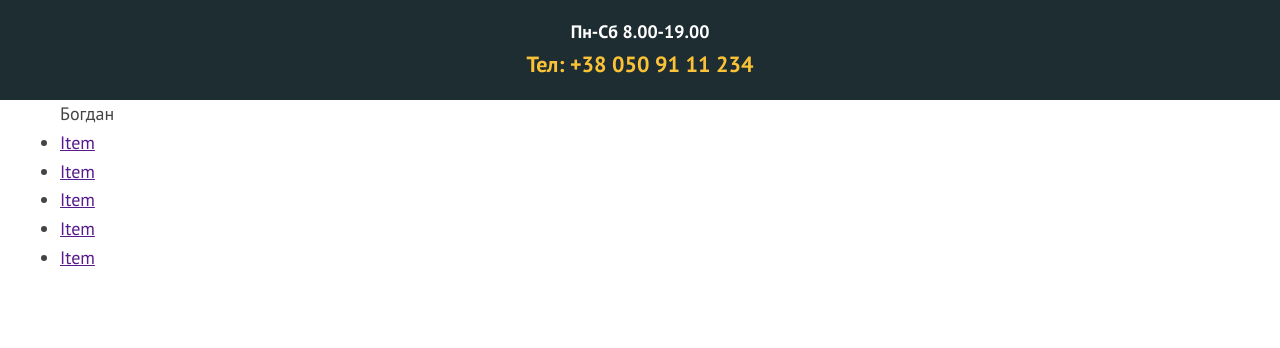
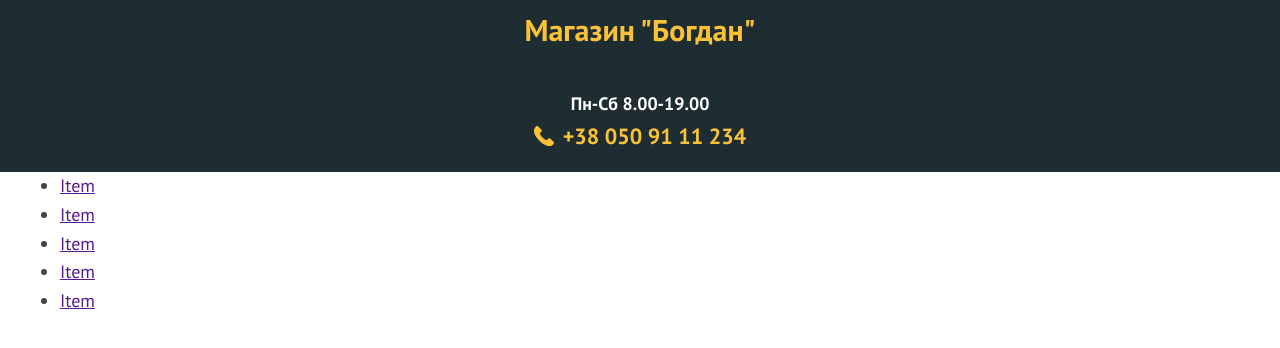
Before and after one commit to timoshuk/bogdan-shop, a website: page app/index.html in a window 1280 px wide. Drawn offline with Linux system fonts and the light colour scheme.

Commit message:
start heder page

```diff
--- a/app/index.html
+++ b/app/index.html
@@ -28,15 +28,66 @@
           <div class="container">
             <div class="work-time">Пн-Сб 8.00-19.00</div>
             <div class="phone">
+              <?xml version="1.0" encoding="iso-8859-1"?>
+              <!-- Generator: Adobe Illustrator 16.0.0, SVG Export Plug-In . SVG Version: 6.00 Build 0)  -->
+              <!DOCTYPE svg PUBLIC "-//W3C//DTD SVG 1.1//EN" "http://www.w3.org/Graphics/SVG/1.1/DTD/svg11.dtd">
+              <svg
+                width="20"
+                height="20"
+                fill="#fbc237"
+                version="1.1"
+                id="Capa_1"
+                xmlns="http://www.w3.org/2000/svg"
+                xmlns:xlink="http://www.w3.org/1999/xlink"
+                x="0px"
+                y="0px"
+                width="348.077px"
+                height="348.077px"
+                viewBox="0 0 348.077 348.077"
+                style="enable-background:new 0 0 348.077 348.077;"
+                xml:space="preserve"
+              >
+                <g>
+                  <g>
+                    <g>
+                      <path
+                        d="M340.273,275.083l-53.755-53.761c-10.707-10.664-28.438-10.34-39.518,0.744l-27.082,27.076
+                        c-1.711-0.943-3.482-1.928-5.344-2.973c-17.102-9.476-40.509-22.464-65.14-47.113c-24.704-24.701-37.704-48.144-47.209-65.257
+                        c-1.003-1.813-1.964-3.561-2.913-5.221l18.176-18.149l8.936-8.947c11.097-11.1,11.403-28.826,0.721-39.521L73.39,8.194
+                        C62.708-2.486,44.969-2.162,33.872,8.938l-15.15,15.237l0.414,0.411c-5.08,6.482-9.325,13.958-12.484,22.02
+                        C3.74,54.28,1.927,61.603,1.098,68.941C-6,127.785,20.89,181.564,93.866,254.541c100.875,100.868,182.167,93.248,185.674,92.876
+                        c7.638-0.913,14.958-2.738,22.397-5.627c7.992-3.122,15.463-7.361,21.941-12.43l0.331,0.294l15.348-15.029
+                        C350.631,303.527,350.95,285.795,340.273,275.083z"
+                      />
+                    </g>
+                  </g>
+                </g>
+                <g></g>
+                <g></g>
+                <g></g>
+                <g></g>
+                <g></g>
+                <g></g>
+                <g></g>
+                <g></g>
+                <g></g>
+                <g></g>
+                <g></g>
+                <g></g>
+                <g></g>
+                <g></g>
+                <g></g>
+              </svg>
+
               <a href="tel:+380509111234" class="phone__link"
-                ><span>Тел: </span>+38 050 91 11 234</a
+                >+38 050 91 11 234</a
               >
             </div>
           </div>
         </div>
         <div class="container">
           <div class="logo">
-            Богдан
+            Магазин "Богдан"
           </div>
 
           <nav class="main-nav">
--- a/app/scss/_header.scss
+++ b/app/scss/_header.scss
@@ -7,13 +7,6 @@
   color: $light-color;
   font-weight: 600;
   text-align: center;
-  padding-top: 1em;
+  padding-top: 5em;
   padding-bottom: 1em;
 }
-
-.phone__link {
-  display: block;
-  text-decoration: none;
-  color: $main-color;
-  font-size: 2.2rem;
-}
--- /dev/null
+++ b/app/scss/_logo.scss
@@ -0,0 +1,11 @@
+.logo {
+  font-size: 3rem;
+  font-weight: 600;
+  line-height: 1em;
+  color: $main-color;
+  text-align: center;
+  position: absolute;
+  top: 0.5em;
+  left: 50%;
+  transform: translateX(-50%);
+}
--- /dev/null
+++ b/app/scss/_phone.scss
@@ -0,0 +1,18 @@
+.phone {
+  display: flex;
+  justify-content: center;
+  align-items: center;
+
+  & svg {
+    margin-right: 0.5em;
+  }
+}
+
+.phone__link {
+  display: block;
+  position: relative;
+  text-decoration: none;
+  color: $main-color;
+  font-size: 2.2rem;
+  text-align: left;
+}
--- a/app/scss/styles.scss
+++ b/app/scss/styles.scss
@@ -4,3 +4,5 @@
 @import "main";
 @import "container";
 @import "header";
+@import "phone";
+@import "logo";
```
Also changed, not shown: app/css/styles.css, app/images/header/call-answer.svg (added), 1 other file.
